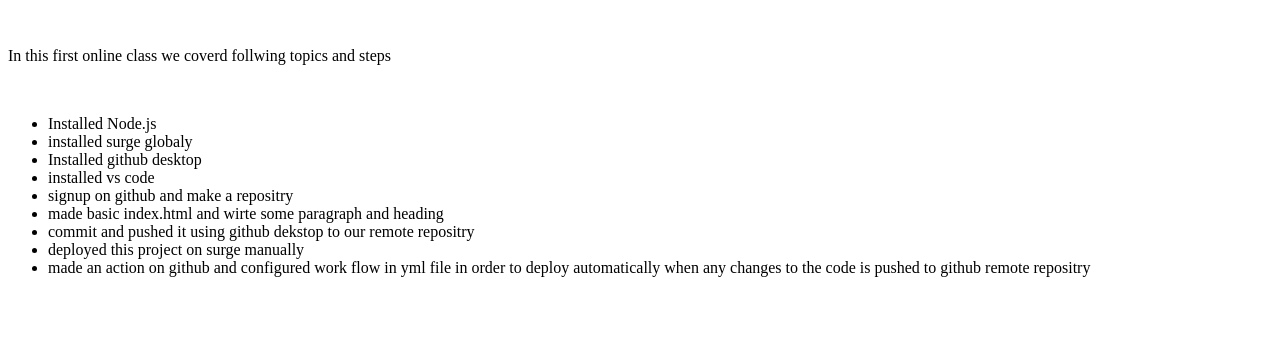
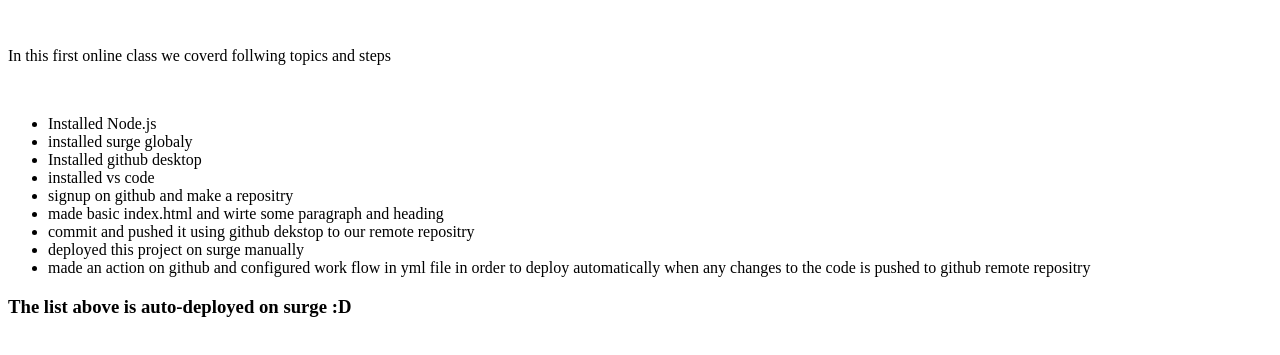
Before and after one commit to MuhammadRoheel/FastTrackBootcamp2020-urdu, a plain HTML site: page index.html in a window 1280 px wide. Shown: the part 101-456 px from the top of the page. Drawn offline with Linux system fonts and the light colour scheme.

Commit message:
Update index.html

```diff
--- a/index.html
+++ b/index.html
@@ -26,5 +26,6 @@
         remote repositry
       </li>
     </ul>
+    <h3>The list above is auto-deployed on surge :D</h3>
   </body>
 </html>
```
